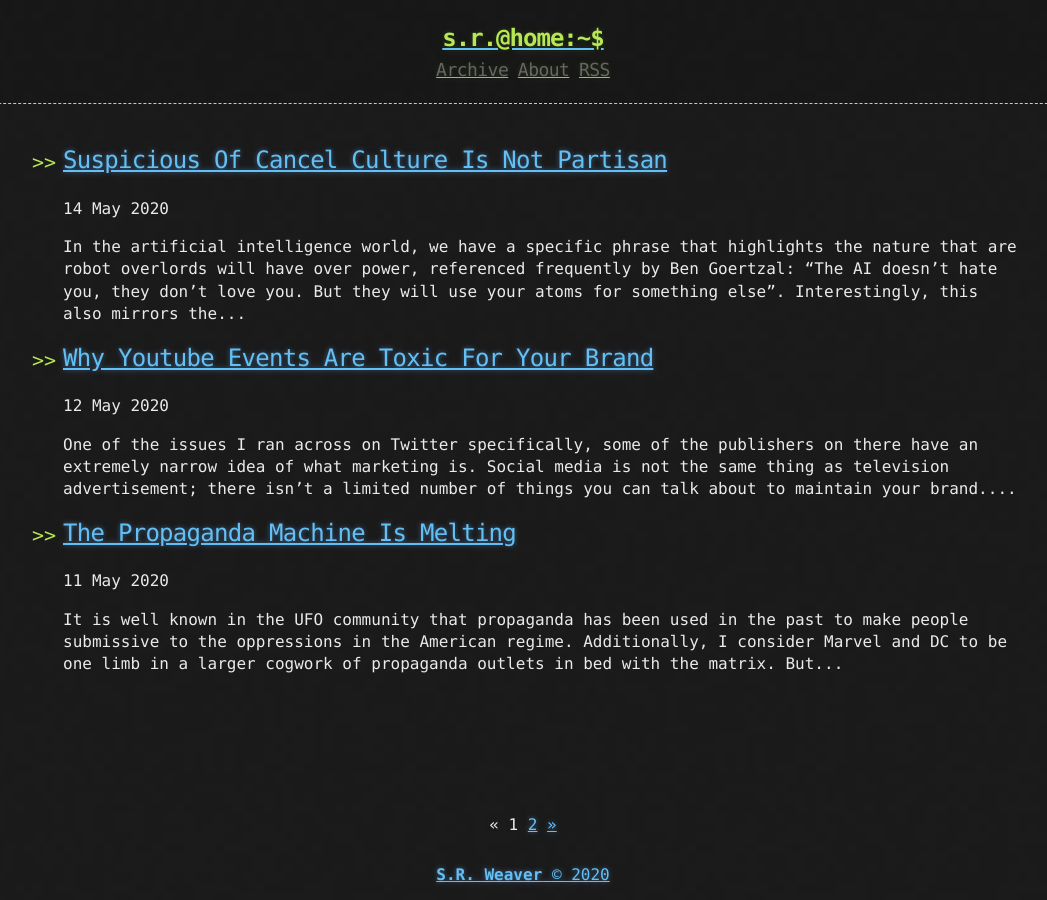
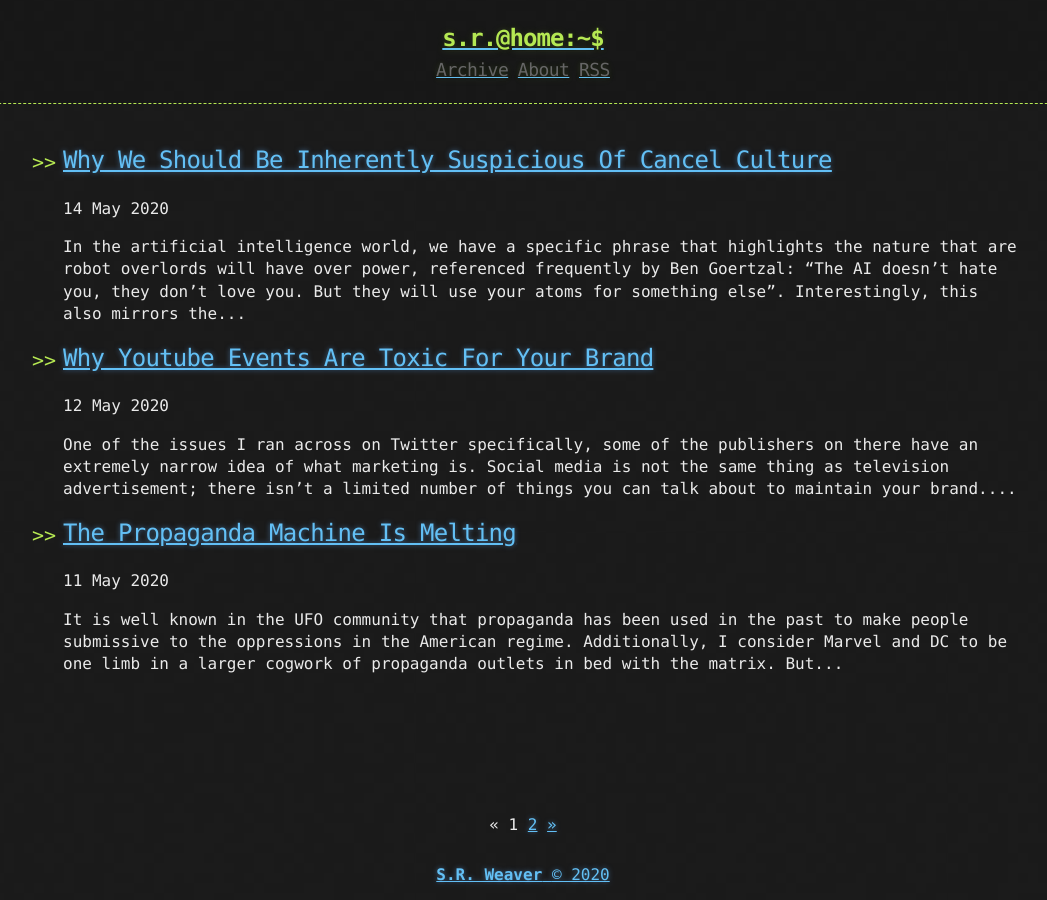
Before and after one commit to LWFlouisa/WeaverBlog, a Jekyll site: the page built from index.html, in a window 1280 px wide. Shown: the whole page, without its empty margins (117-1164 px from the left). Built offline with Jekyll 4.4.1, drawn with Linux system fonts in a browser that asks for light colours; the list of posts is cut into pages by our own code.

Commit message:
Update 2020-05-14-suspiciounofcancelcultureisnotpartisan.md

```diff
--- a/_posts/2020-05-14-suspiciounofcancelcultureisnotpartisan.md
+++ b/_posts/2020-05-14-suspiciounofcancelcultureisnotpartisan.md
@@ -1,5 +1,5 @@
 ---
-title: Suspicious Of Cancel Culture Is Not Partisan
+title: Why We Should Be Inherently Suspicious Of Cancel Culture
 published: true
 ---
 ![video](https://video.ploud.jp/videos/embed/c53ceaa0-2c28-4a07-9c4a-19b90d4e3e65)
```
